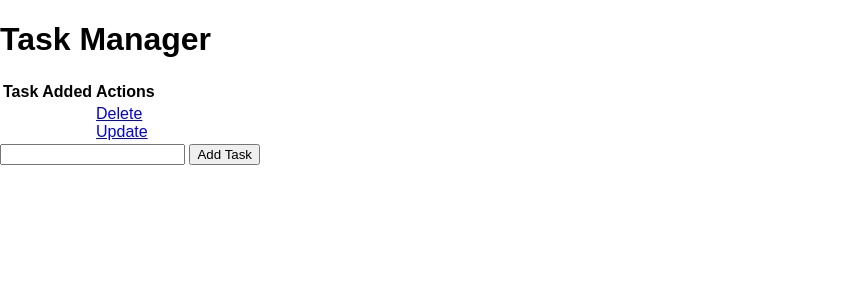
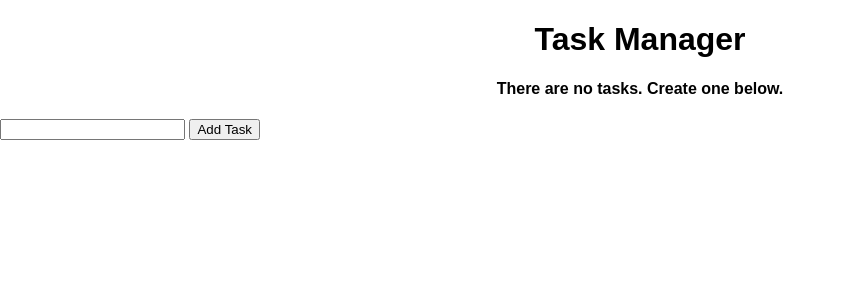
Before and after one commit to ojandali93/ACS1710-Flask-Tutorial, a Flask app: page / in a window 1280 px wide. Shown: the top 300 px of the page, without its empty margins (0-846 px from the left). Run offline with Flask 2, Linux system fonts and the light colour scheme; data that the repository does not hold is empty.

Commit message:
completed the task manager. all crud functions working

```diff
--- a/app.py
+++ b/app.py
@@ -1,4 +1,4 @@
-from flask import Flask, render_template, url_for
+from flask import Flask, render_template, request, url_for, redirect
 from flask_sqlalchemy import SQLAlchemy
 from datetime import datetime
 
@@ -16,7 +16,43 @@ class Todo(db.Model):
 
 @app.route('/', methods=['POST', 'GET'])
 def index():
-  return render_template('index.html')
+  if request.method == 'POST':
+    task_content = request.form['content']
+    new_task = Todo(content=task_content)
+    try:
+      db.session.add(new_task)
+      db.session.commit()
+      return redirect('/')
+    except:
+      return 'Issue adding your task'
+  else:
+    tasks = Todo.query.all()
+    print(tasks)
+  return render_template('index.html', tasks=tasks)
+
+@app.route('/delete/<int:id>')
+def delete(id):
+  task_to_delete = Todo.query.get_or_404(id)
+  try:
+    db.session.delete(task_to_delete)
+    db.session.commit()
+    return redirect('/')
+  except:
+    return 'There was an issue deleting the task'
+
+@app.route('/update/<int:id>', methods=['GET', 'POST'])
+def update(id):
+  task = Todo.query.get_or_404(id)
+  if request.method == 'POST':
+    task.content = request.form['content']
+    try:
+      db.session.commit()
+      return redirect('/')
+    except:
+      return 'There was an issue updating your task'
+
+  else:
+    return render_template('update.html', task=task)
 
 if __name__ == '__main__':
   app.run(debug=True)
--- a/templates/index.html
+++ b/templates/index.html
@@ -4,27 +4,30 @@
 {% endblock %}
 
 {% block body %}
-  <div>
-    <h1>
-      Task Manager
-    </h1>
+  <div  class="content">
+    <h1 style="text-align: center;">Task Manager</h1>
+    {% if tasks|length < 1 %}
+    <h4 style="text-align: center;">There are no tasks. Create one below.</h4>
+    {% else %}
     <table>
       <tr>
         <th>Task</th>
         <th>Added</th>
         <th>Actions</th>
       </tr>
-      <tr>
-        <td></td>
-        <td></td>
-        <td>
-          <a href="#">Delete</a>
-          <br>
-          <a href="#">Update</a>
-        </td>
-      </tr>
+      {% for task in tasks %}
+        <tr>
+          <td>{{ task.content }}</td>
+          <td>{{ task.date_created.date() }}</td>
+          <td>
+            <a href="/delete/{{task.id}}">Delete</a>
+            <br>
+            <a href="/update/{{task.id}}">Update</a>
+          </td>
+        </tr>
+      {% endfor %}
     </table>
-
+    {% endif %}
     <form action='/' method='POST'>
       <input type='text' name='content' id='content'>
       <input type='submit' value='Add Task' id='submit'>
```
Also changed, not shown: templates/update.html (added, +17 -0 lines), test.db.
